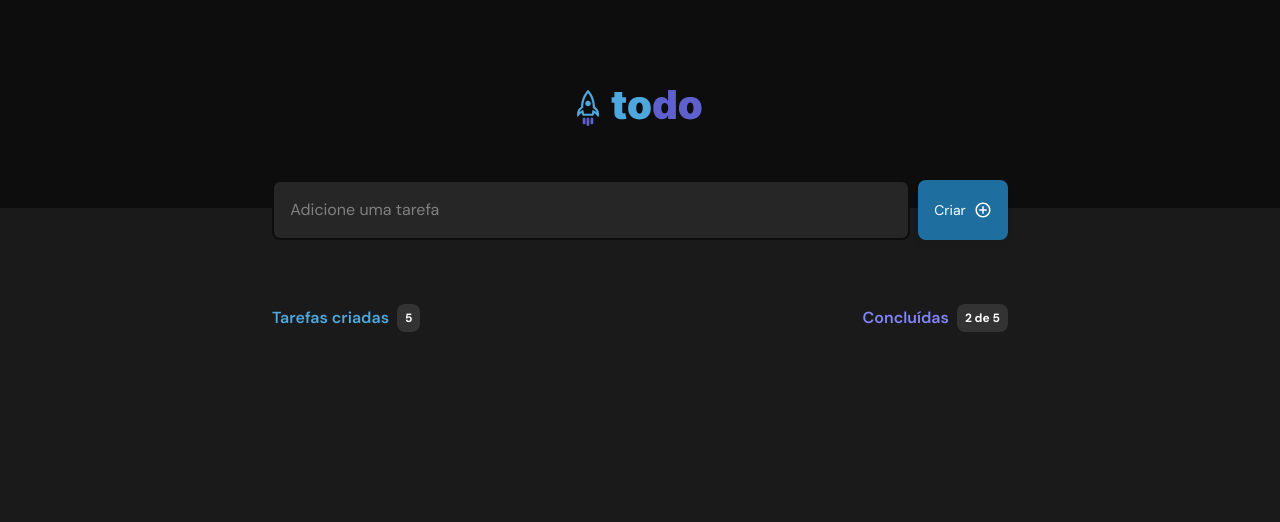
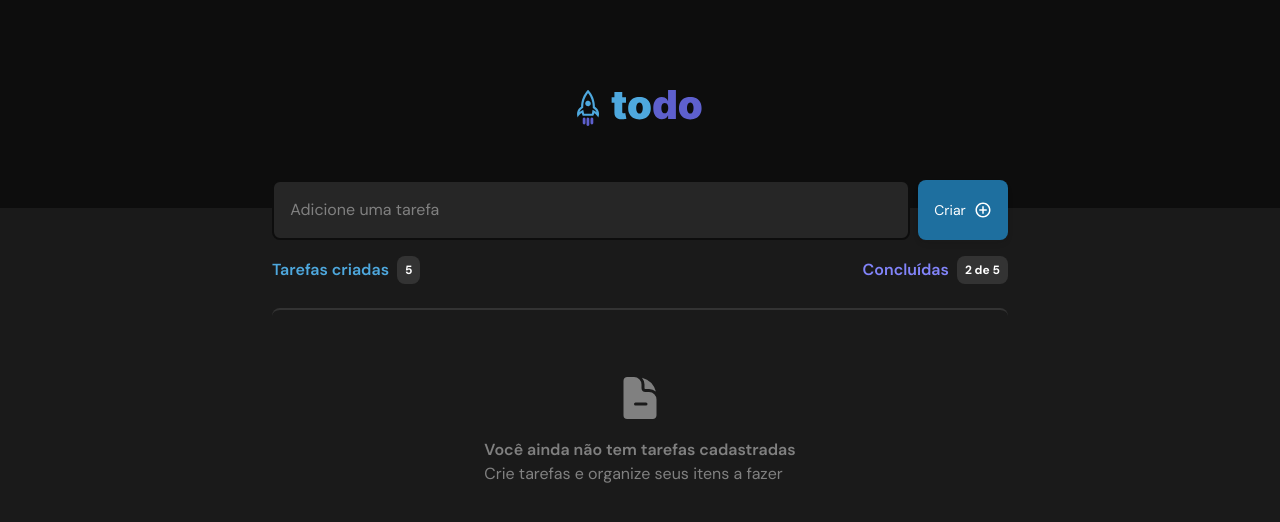
Before and after one commit to MtheusR/todolist-rocektseat-challenge, a React (Vite) app: page / in a window 1280 px wide. Shown: the top 522 px of the page. Built offline with nearby package versions, Linux system fonts and the light colour scheme.

Commit message:
feat: empyt list section

```diff
--- a/src/SectionTasks.jsx
+++ b/src/SectionTasks.jsx
@@ -1,26 +1,41 @@
 import { Chip } from '@material-tailwind/react';
+import { HiDocumentMinus } from 'react-icons/hi2';
 
 function ChipCustom({ valueChip }) {
-	return <Chip className="px-2 bg-gray-400 normal-case " value={valueChip} />;
+	return <Chip className="px-2 bg-gray-400 normal-case" value={valueChip} />;
+}
+
+function EmpytList() {
+	return (
+		<>
+			<div className="flex flex-col items-center border-t-2 w-full border-gray-400 rounded-lg text-gray-300 py-16 px-6">
+				<HiDocumentMinus className="text-5xl mb-4" />
+				<p>
+					<span className="font-semibold">Você ainda não tem tarefas cadastradas</span>
+					<br />
+					Crie tarefas e organize seus itens a fazer
+				</p>
+			</div>
+		</>
+	);
 }
 
 export function SectionTasks() {
 	return (
-		<>
-			<main className="flex justify-center mt-16 mx-4">
+		<main className="flex flex-col items-center mx-4 gap-6">
 			<header className="flex justify-between w-full max-w-[736px]">
 				<div className="flex items-center gap-2">
 					<p className="font-semibold text-blue">Tarefas criadas</p>
-						<ChipCustom valueChip={'5'} />
+					<ChipCustom valueChip="5" />
 				</div>
 				<div className="flex items-center gap-2">
 					<p className="font-semibold text-purple">Concluídas</p>
-						<ChipCustom valueChip={'2 de 5'} />
+					<ChipCustom valueChip="2 de 5" />
 				</div>
 			</header>
-
-				<body></body>
+			<section className="flex justify-center w-full max-w-[736px]">
+				<EmpytList />
+			</section>
 		</main>
-		</>
 	);
 }
```
Lines whose indentation alone changed are shown as unchanged.
